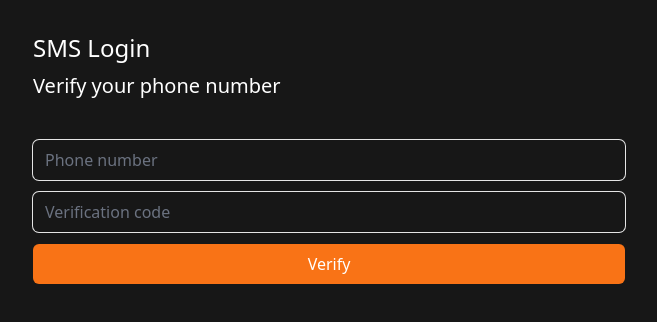
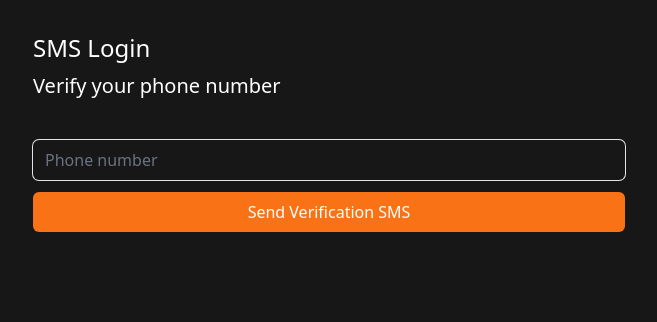
Before and after one commit to Engineer88/carrot-market-reloaded, a Next.js app: page /sms in a window 1280 px wide. Shown: the top 322 px of the page, without its empty margins (311-968 px from the left). Built offline with nearby package versions, Linux system fonts and the light colour scheme.

Commit message:
250123 at company

```diff
--- a/app/create-account/action.ts
+++ b/app/create-account/action.ts
@@ -1,11 +1,12 @@
 "use server";
 
+import { PASSWORD_MIN_LENGTH, PASSWORD_REGEX, PASSWORD_REGEX_ERROR } from "@/lib/constants";
 import {z} from "zod";
 
 const formSchema = z.object({
   username: z.string().min(3).max(10),
   email: z.string().email(),
-  password: z.string().min(10),
+  password: z.string().min(PASSWORD_MIN_LENGTH).regex(PASSWORD_REGEX, PASSWORD_REGEX_ERROR),
   confirm_password: z.string().min(10),
 });
 
--- a/app/create-account/page.tsx
+++ b/app/create-account/page.tsx
@@ -5,6 +5,7 @@ import Input from "@/components/input";
 import SocialLogin from "@/components/social-login";
 import { createAccount } from "./action";
 import { useFormState } from "react-dom";
+import { PASSWORD_MIN_LENGTH } from "@/lib/constants";
 
 export default function CreateAccount() {
   const [state, action] = useFormState(createAccount, null);
@@ -36,7 +37,7 @@ export default function CreateAccount() {
           required
           placeholder="Password"
           errors={state?.fieldErrors.password}
-          minLength={4}
+          minLength={PASSWORD_MIN_LENGTH}
         />
         <Input
           name="confirm_password"
--- a/app/login/action.ts
+++ b/app/login/action.ts
@@ -1,8 +1,33 @@
 "use server";
 
-export async function handleForm(prevState:any, formData : FormData){
-    console.log(prevState);
-    return {
-        errors:["wrong password","pass word too short",],
-    };
+import {
+  PASSWORD_MIN_LENGTH,
+  PASSWORD_REGEX,
+  PASSWORD_REGEX_ERROR,
+} from "@/lib/constants";
+import { z } from "zod";
+
+const formSchema = z.object({
+  email: z.string().email().toLowerCase(),
+  password: z
+    .string({
+      required_error: "Password is required",
+    })
+    .min(PASSWORD_MIN_LENGTH)
+    .regex(PASSWORD_REGEX, PASSWORD_REGEX_ERROR),
+});
+
+export async function login(prevState: any, formData: FormData) {
+  const data = {
+    email: formData.get("email"),
+    password: formData.get("password"),
+  };
+  const result = formSchema.safeParse(data);
+
+  if (!result.success) {
+    console.log(result.error.flatten());
+    return result.error.flatten();
+  } else {
+    console.log(result.data);
   }
+}
--- a/app/login/page.tsx
+++ b/app/login/page.tsx
@@ -4,10 +4,11 @@ import FormButton from "@/components/button";
 import Input from "@/components/input";
 import SocialLogin from "@/components/social-login";
 import { useFormState } from "react-dom";
-import { handleForm } from "./action";
+import { login } from "./action";
+import { PASSWORD_MIN_LENGTH } from "@/lib/constants";
 
 export default function Login() {
-  const [state, action] = useFormState(handleForm, null);
+  const [state, action] = useFormState(login, null);
   return (
     <div className="flex flex-col gap-10 py-8 px-6">
       <div className="flex flex-col gap-2 *:font-medium">
@@ -15,12 +16,20 @@ export default function Login() {
         <h2 className="text-xl">Log in with email and password</h2>
       </div>
       <form action={action} className="flex flex-col gap-3">
-        <Input name="email" type="email" required placeholder="Email" />
+        <Input
+          name="email"
+          type="email"
+          required
+          placeholder="Email"
+          errors={state?.fieldErrors.email}
+        />
         <Input
           name="password"
           type="password"
           required
           placeholder="Password"
+          minLength={PASSWORD_MIN_LENGTH}
+          errors={state?.fieldErrors.password}
         />
 
         <FormButton text="Log in" />
--- /dev/null
+++ b/app/sms/action.tsx
@@ -0,0 +1,43 @@
+"use server";
+
+import { useFormState } from "react-dom";
+import { string, z } from "zod";
+import validator from "validator";
+import { redirect } from "next/navigation";
+
+const phoneSchema = z
+  .string()
+  .trim()
+  .refine(
+    (phone) => validator.isMobilePhone(phone, "ko-KR"),
+    "Wrong phone number"
+  );
+const tokenSchema = z.coerce.number().min(100000).max(999999);
+
+interface ActionState {
+  token: boolean;
+}
+
+export async function smsVerification(
+  prevState: ActionState,
+  formData: FormData
+) {
+  const phone = formData.get("phone");
+  const token = formData.get("token");
+
+  if (!prevState.token) {
+    const result = phoneSchema.safeParse(phone);
+    if (!result.success) {
+      return { token: false, error: result.error.flatten() };
+    } else {
+      return { token: true };
+    }
+  } else {
+    const result = tokenSchema.safeParse(token);
+    if (!result.success) {
+      return { token: true };
+    } else {
+      redirect("/");
+    }
+  }
+}
--- a/app/sms/page.tsx
+++ b/app/sms/page.tsx
@@ -1,30 +1,48 @@
+"use client";
+
 import FormButton from "@/components/button";
 import Input from "@/components/input";
+import { useFormState } from "react-dom";
+import { smsVerification } from "./action";
+
+const initialState = {
+  token: false,
+  error: undefined,
+};
 
 export default function SMSLogin() {
+  const [state, action] = useFormState(smsVerification, initialState);
   return (
     <div className="flex flex-col gap-10 py-8 px-6">
       <div className="flex flex-col gap-2 *:font-medium">
         <h1 className="text-2xl">SMS Login</h1>
         <h2 className="text-xl">Verify your phone number</h2>
       </div>
-      <form className="flex flex-col gap-3">
-        <Input
-          name="number"
-          type="number"
-          required
-          placeholder="Phone number"
-          errors={[]}
+      <form action={action} className="flex flex-col gap-3">
+        {state.token ? (
+          <Input
+            key="token"
+            name="token"
+            type="number"
+            required
+            placeholder="Verification code"
+            min={100000}
+            max={999999}
+          />
+        ) : (
+          <Input
+            key="phone"
+            name="phone"
+            type="text"
+            required
+            placeholder="Phone number"
+            errors={state.error?.formErrors}
+          />
+        )}
+
+        <FormButton
+          text={state.token ? "Verify Token" : "Send Verification SMS"}
         />
-        <Input
-          name="code"
-          type="number"
-          required
-          placeholder="Verification code"
-          errors={[]}
-        />
-
-        <FormButton text="Verify" />
       </form>
     </div>
   );
--- a/components/input.tsx
+++ b/components/input.tsx
@@ -1,18 +1,15 @@
 import { InputHTMLAttributes } from "react";
 
 interface FormInputProps {
-
   errors?: string[];
   name: string;
 }
 
 export default function Input({
-
   errors = [],
   name,
   ...rest
 }: FormInputProps & InputHTMLAttributes<HTMLInputElement>) {
-  console.log(rest);
   return (
     <div className="flex flex-col gap-2">
       <input
--- /dev/null
+++ b/lib/constants.tsx
@@ -0,0 +1,7 @@
+export const PASSWORD_MIN_LENGTH = 4;
+export const PASSWORD_REGEX = new RegExp(
+    /^(?=.*[a-z])(?=.*[A-Z])(?=.*\d)(?=.*?[#?!@$%^&*-]).+$/
+  );
+
+export const PASSWORD_REGEX_ERROR =
+  "Passwords must contain at least one UPPERCASE, lowercase, number and special characters #?!@$%^&*-";
--- a/package.json
+++ b/package.json
@@ -13,6 +13,7 @@
     "next": "14.2.23",
     "react": "^18",
     "react-dom": "^18",
+    "validator": "^13.12.0",
     "zod": "^3.24.1"
   },
   "devDependencies": {
@@ -20,6 +21,7 @@
     "@types/node": "^20",
     "@types/react": "^18",
     "@types/react-dom": "^18",
+    "@types/validator": "^13.12.2",
     "autoprefixer": "^10.4.20",
     "eslint": "^8",
     "eslint-config-next": "14.2.23",
```
Also changed, not shown: 1 other file (tests, documents, lock files or other folders).
